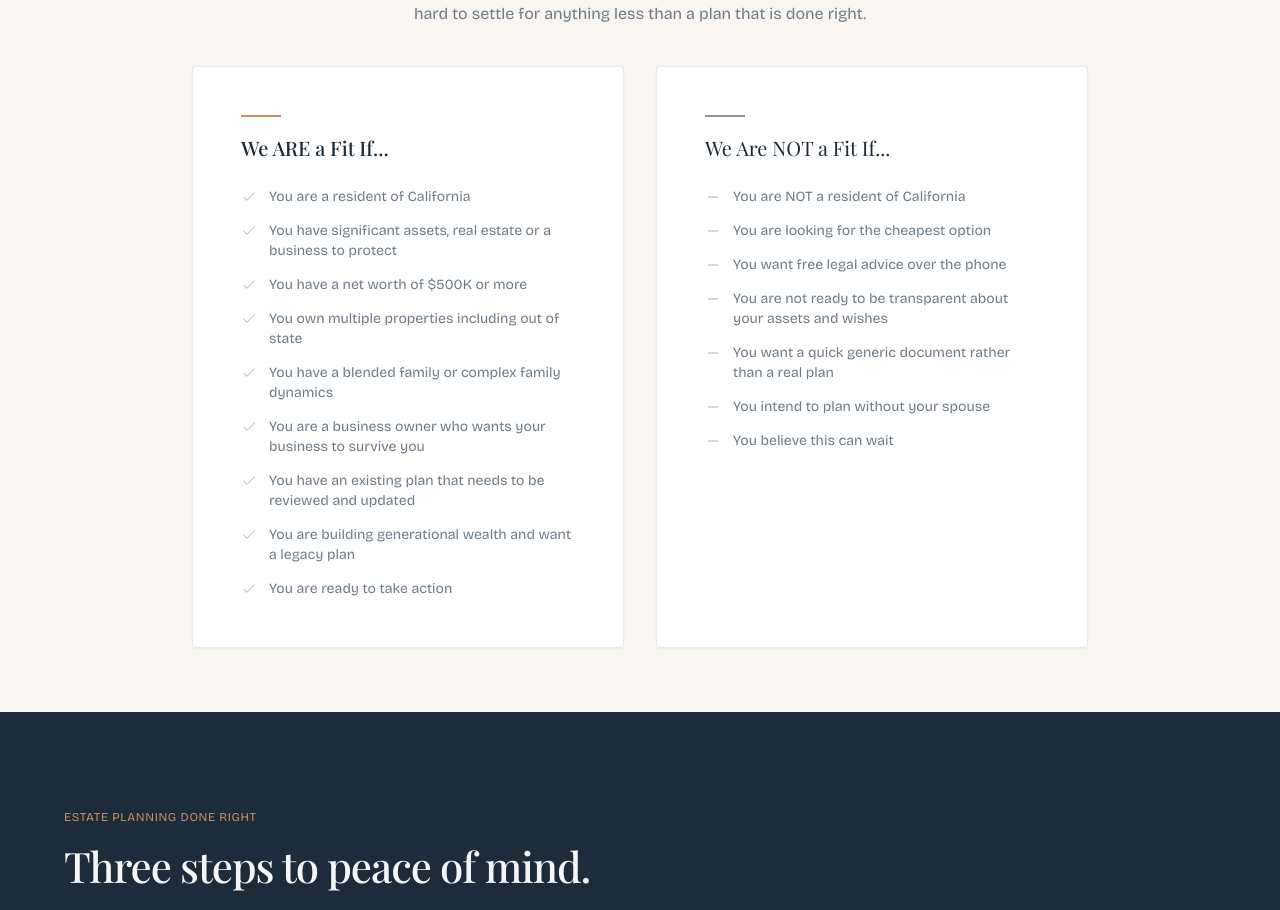
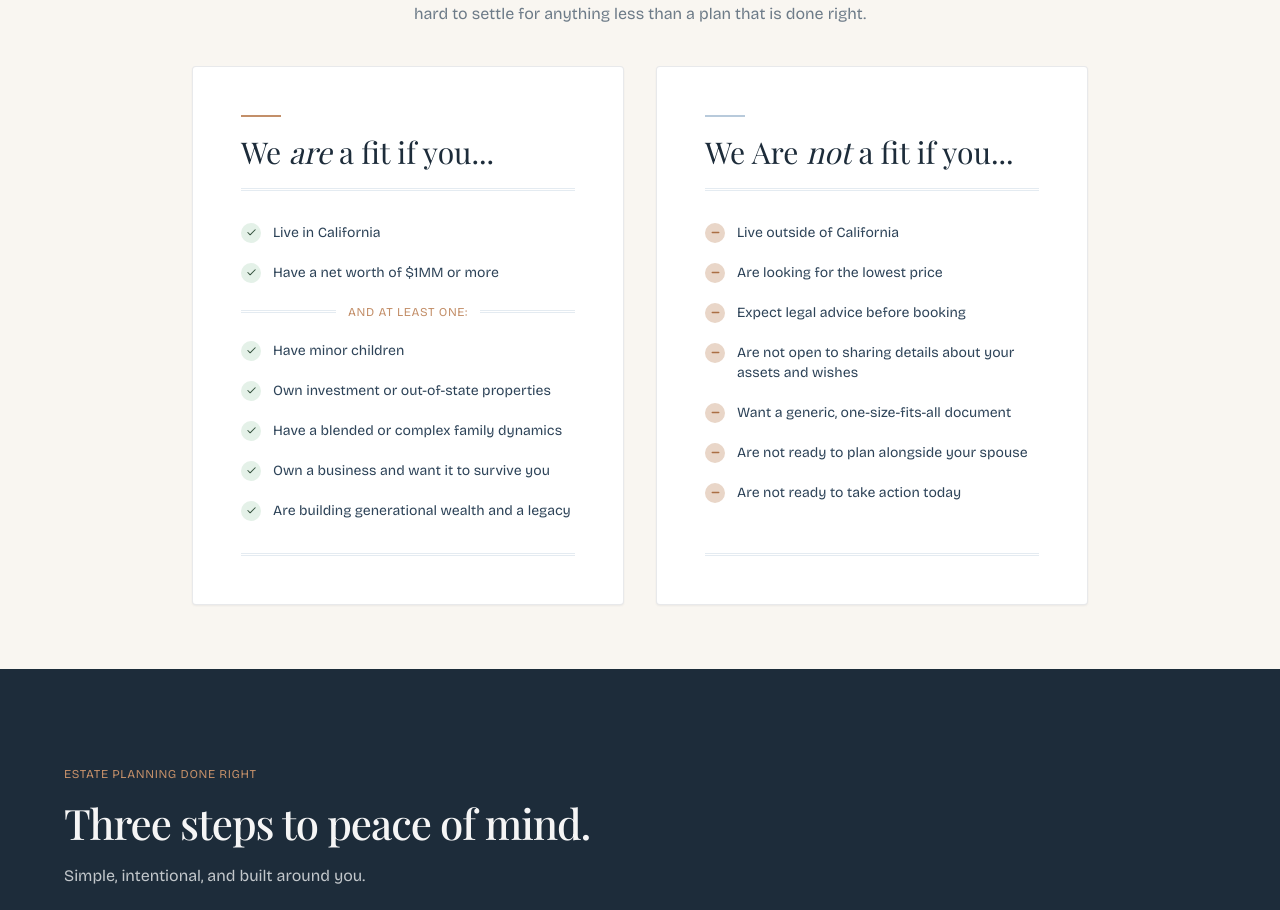
Before and after one commit to amirhoseinshahabnia/plan-with-bijan, a Next.js app: page / in a window 1280 px wide. Shown: the part 1589-2499 px from the top of the page. Built offline with nearby package versions, Linux system fonts and the light colour scheme.

Commit message:
updates stlying and markup

```diff
--- a/components/ui/right-fit.tsx
+++ b/components/ui/right-fit.tsx
@@ -1,4 +1,5 @@
 import { Check, Minus } from "lucide-react";
+import type { ReactNode } from "react";
 import { Container } from "@/components/ui/container";
 import { Heading } from "@/components/ui/heading";
 import { Section } from "@/components/ui/section";
@@ -8,9 +9,89 @@ import { borderClass } from "@/lib/borders";
 import { shadowClass } from "@/lib/shadows";
 import { cn } from "@/lib/util";
 
+function FitCheckBullet() {
+  return (
+    <span
+      className="flex size-5 items-center justify-center rounded-full bg-sage-100"
+      aria-hidden="true"
+    >
+      <Check
+        size={11}
+        strokeWidth={2.25}
+        className="text-sage-800"
+        aria-hidden="true"
+      />
+    </span>
+  );
+}
+
+function NotFitDashBullet() {
+  return (
+    <span
+      className="flex size-5 items-center justify-center rounded-full bg-copper-200"
+      aria-hidden="true"
+    >
+      <Minus
+        size={11}
+        strokeWidth={3.25}
+        className="text-copper-600"
+        aria-hidden="true"
+      />
+    </span>
+  );
+}
+
+function DoubleRule({ className }: { className?: string }) {
+  return (
+    <div
+      className={cn("flex w-full flex-col gap-0.25", className)}
+      aria-hidden="true"
+    >
+      <div className="h-px w-full bg-navy-100" />
+      <div className="h-px w-full bg-navy-100" />
+    </div>
+  );
+}
+
+function AndAtLeastOneDivider() {
+  return (
+    <div className="flex items-center gap-3">
+      <DoubleRule className="min-w-0 flex-1" />
+      <Text
+        as="span"
+        variant="caption"
+        className="shrink-0 uppercase tracking-wider text-copper-500"
+      >
+        And at least one:
+      </Text>
+      <DoubleRule className="min-w-0 flex-1" />
+    </div>
+  );
+}
+
+function RightFitListItem({
+  item,
+  Bullet,
+}: {
+  item: string;
+  Bullet: typeof FitCheckBullet;
+}) {
+  return (
+    <li className="flex items-start gap-3">
+      <span className="flex h-5 shrink-0 items-center">
+        <Bullet />
+      </span>
+      <Text as="span" variant="body-sm" className="text-navy-800">
+        {item}
+      </Text>
+    </li>
+  );
+}
+
 export type RightFitColumn = {
-  title: string;
+  title: ReactNode;
   items: readonly string[];
+  atLeastOneItems?: readonly string[];
 };
 
 const DEFAULT_TITLE = "Are We The Right Fit?";
@@ -18,30 +99,35 @@ const DEFAULT_SUBTITLE =
   "We work with a select group of clients. Because the families we serve have worked too hard to settle for anything less than a plan that is done right.";
 
 const DEFAULT_FIT: RightFitColumn = {
-  title: "We ARE a Fit If...",
-  items: [
-    "You are a resident of California",
-    "You have significant assets, real estate or a business to protect",
-    "You have a net worth of $500K or more",
-    "You own multiple properties including out of state",
-    "You have a blended family or complex family dynamics",
-    "You are a business owner who wants your business to survive you",
-    "You have an existing plan that needs to be reviewed and updated",
-    "You are building generational wealth and want a legacy plan",
-    "You are ready to take action",
+  title: (
+    <>
+      We <span className="italic">are</span> a fit if you...
+    </>
+  ),
+  items: ["Live in California", "Have a net worth of $1MM or more"],
+  atLeastOneItems: [
+    "Have minor children",
+    "Own investment or out-of-state properties",
+    "Have a blended or complex family dynamics",
+    "Own a business and want it to survive you",
+    "Are building generational wealth and a legacy",
   ],
 };
 
 const DEFAULT_NOT_FIT: RightFitColumn = {
-  title: "We Are NOT a Fit If...",
+  title: (
+    <>
+      We Are <span className="italic">not</span> a fit if you...
+    </>
+  ),
   items: [
-    "You are NOT a resident of California",
-    "You are looking for the cheapest option",
-    "You want free legal advice over the phone",
-    "You are not ready to be transparent about your assets and wishes",
-    "You want a quick generic document rather than a real plan",
-    "You intend to plan without your spouse",
-    "You believe this can wait",
+    "Live outside of California",
+    "Are looking for the lowest price",
+    "Expect legal advice before booking",
+    "Are not open to sharing details about your assets and wishes",
+    "Want a generic, one-size-fits-all document",
+    "Are not ready to plan alongside your spouse",
+    "Are not ready to take action today",
   ],
 };
 
@@ -52,10 +138,11 @@ type RightFitColumnCardProps = RightFitColumn & {
 export function RightFitColumnCard({
   title,
   items,
+  atLeastOneItems,
   variant,
 }: RightFitColumnCardProps) {
   const isFit = variant === "fit";
-  const Icon = isFit ? Check : Minus;
+  const Bullet = isFit ? FitCheckBullet : NotFitDashBullet;
 
   return (
     <article
@@ -65,42 +152,45 @@ export function RightFitColumnCard({
         shadowClass("subtle"),
       )}
     >
-      <Stack spacing={6} className="h-full">
+      <Stack spacing={8} className="h-full">
         <Stack spacing={4}>
           <div
             className={cn(
               "h-0.5 w-10",
-              isFit ? "bg-copper-500" : "bg-gray-500",
+              isFit ? "bg-copper-500" : "bg-navy-300",
             )}
             aria-hidden="true"
           />
           <Heading
             as="h3"
-            variant="heading-sm"
-            className={cn(
-              "text-navy-900",
-              isFit ? "font-medium" : "font-normal",
-            )}
+            variant="heading-lg"
+            className={cn("text-navy-900 font-normal")}
           >
             {title}
           </Heading>
+          <DoubleRule />
         </Stack>
 
-        <ul className="flex flex-col gap-3.5">
-          {items.map((item) => (
-            <li key={item} className="flex gap-3">
-              <Icon
-                size={16}
-                strokeWidth={1.5}
-                className="mt-0.5 shrink-0 text-navy-400"
-                aria-hidden="true"
-              />
-              <Text as="span" variant="body-sm" className="text-gray-600">
-                {item}
-              </Text>
-            </li>
-          ))}
-        </ul>
+        <Stack spacing={5}>
+          <ul className="flex flex-col gap-5">
+            {items.map((item) => (
+              <RightFitListItem key={item} item={item} Bullet={Bullet} />
+            ))}
+          </ul>
+
+          {atLeastOneItems && atLeastOneItems.length > 0 ? (
+            <>
+              <AndAtLeastOneDivider />
+              <ul className="flex flex-col gap-5">
+                {atLeastOneItems.map((item) => (
+                  <RightFitListItem key={item} item={item} Bullet={Bullet} />
+                ))}
+              </ul>
+            </>
+          ) : null}
+        </Stack>
+
+        <DoubleRule className="mt-auto" />
       </Stack>
     </article>
   );
```
